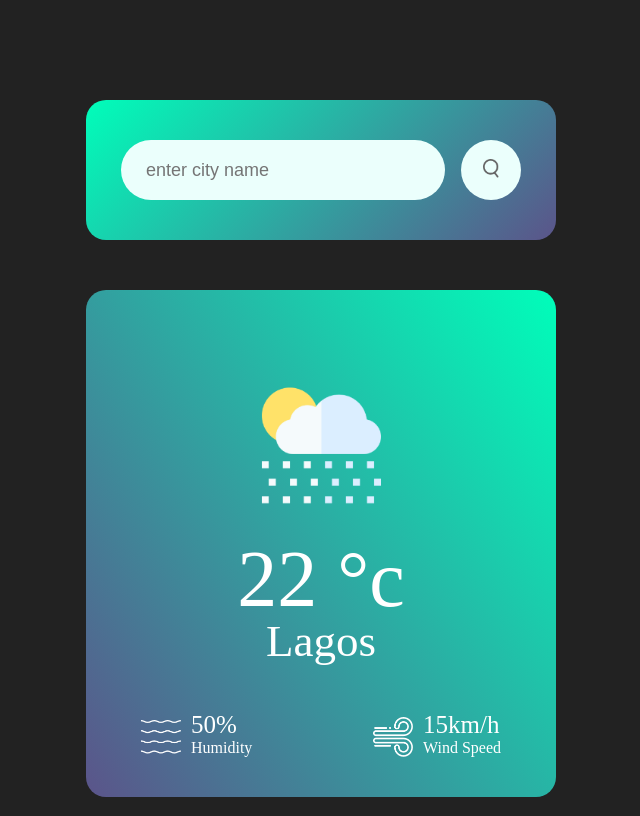
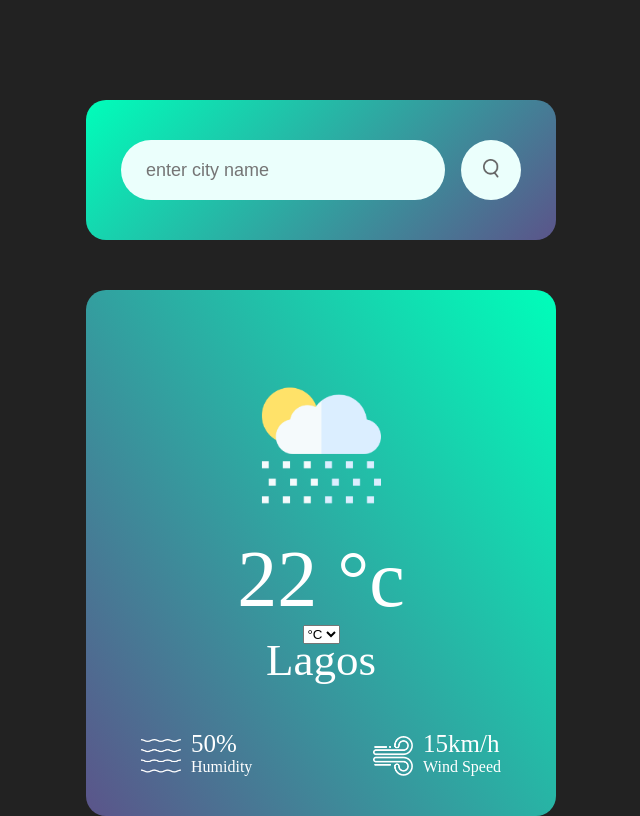
Before and after one commit to Mogle7Arkad/weathercast, a plain HTML site: page index.html in a window 1280 px wide. Shown: the whole page, without its empty margins (319-959 px from the left). Drawn offline with Linux system fonts and the light colour scheme.

Commit message:
added select tag to enable toggle of temperature units

```diff
--- a/index.html
+++ b/index.html
@@ -16,7 +16,14 @@
     </div>
     <div class="cast">
         <img src="images/rain.png" alt="rain gif" class="cast-icon">
-        <h1 class="temp">22 °c</h1>
+        <div class="temperature">
+            <h1 class="temp">22 °c</h1>
+            <select name="temp-toggle" id="selectBox" class="select-box">
+                <option value="celsius" class="option" selected>°C</option>
+                <option value="kelvin" class="option">K</option>
+                <option value="farenheit" class="option">°F</option>
+            </select>
+        </div>
         <h2 class="city">Lagos</h2>
         <div class="more-elements">
             <div class="col">
```
